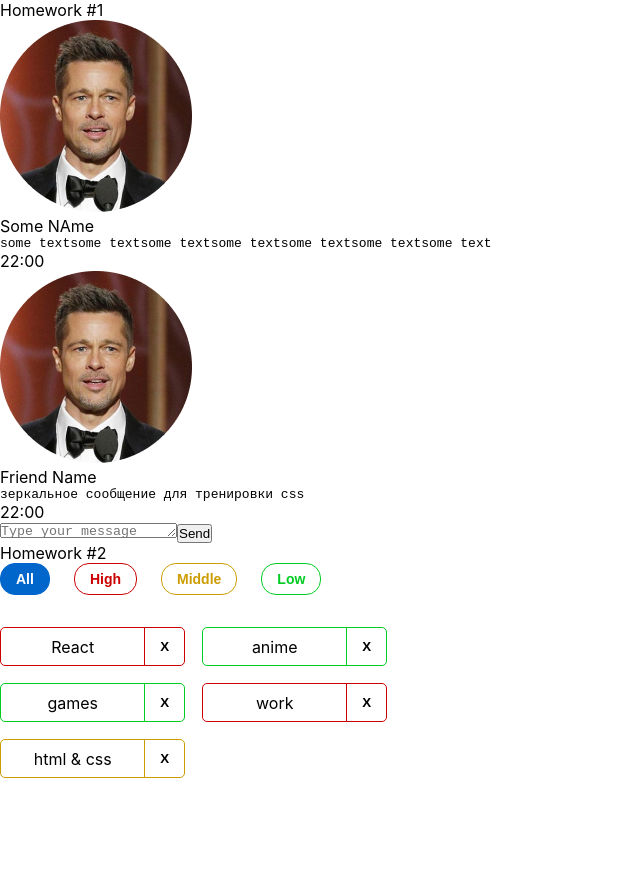
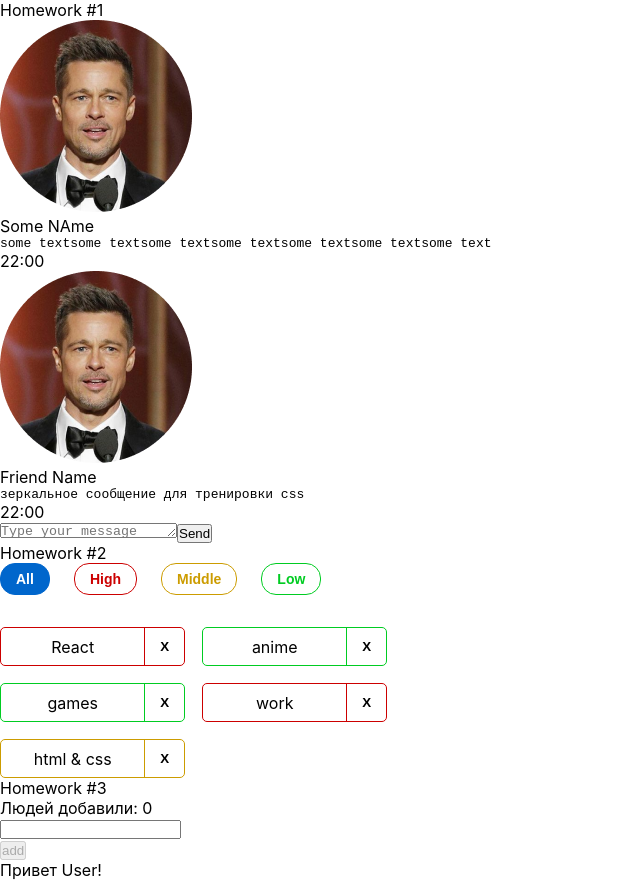
Before and after one commit to Yelkira/homework_with_auto, a React (Create React App) app: page / in a window 1280 px wide. Shown: the whole page, without its empty margins (0-640 px from the left). Before the commit the page ends 800 px from the top, so only its background shows below. Built offline with nearby package versions, Linux system fonts and the light colour scheme.

Commit message:
HW3 is done

```diff
--- a/package.json
+++ b/package.json
@@ -14,7 +14,7 @@
     "@types/node": "16.11.56",
     "@types/react": "18.0.17",
     "@types/react-dom": "18.0.6",
-    "@types/uuid": "8.3.4",
+    "@types/uuid": "^9.0.0",
     "axios": "0.27.2",
     "gh-pages": "^4.0.0",
     "react": "18.2.0",
@@ -24,7 +24,7 @@
     "react-scripts": "5.0.1",
     "redux": "4.2.0",
     "typescript": "4.7.4",
-    "uuid": "9.0.0",
+    "uuid": "^9.0.0",
     "web-vitals": "2.1.4"
   },
   "scripts": {
--- a/src/s1-main/App.tsx
+++ b/src/s1-main/App.tsx
@@ -2,6 +2,7 @@ import React from 'react'
 import s from './App.module.css'
 import HW1 from '../s2-homeworks/hw01/HW1'
 import HW2 from "../s2-homeworks/hw02/HW2";
+import HW3 from "../s2-homeworks/hw03/HW3";
 
 function App() {
     return (
@@ -9,7 +10,7 @@ function App() {
             <HW1/>
             {/*раскомментировать по ходу выполнения*/}
             <HW2/>
-            {/*<HW3/>*/}
+            <HW3/>
             {/*<HW4/>*/}
 
             {/*при выполнении дз 5 и более - закомментировать здесь дз 1-4, так как они есть внутри дз 5*/}
--- a/src/s2-homeworks/hw03/Greeting.tsx
+++ b/src/s2-homeworks/hw03/Greeting.tsx
@@ -2,14 +2,14 @@ import React, {ChangeEvent, KeyboardEvent} from 'react'
 import s from './Greeting.module.css'
 
 type GreetingPropsType = {
-    name: any // need to fix any
-    setNameCallback: any // need to fix any
-    addUser: any // need to fix any
-    onBlur: any // need to fix any
-    onEnter: any // need to fix any
-    error: any // need to fix any
-    totalUsers: any // need to fix any
-    lastUserName?: any // need to fix any
+    name: string // need to fix any
+    setNameCallback: (e: ChangeEvent<HTMLInputElement>)=>void // need to fix any
+    addUser: ()=>void // need to fix any
+    onBlur: ()=>void // need to fix any
+    onEnter: (e:KeyboardEvent<HTMLInputElement>)=>void // need to fix any
+    error: string // need to fix any
+    totalUsers: number // need to fix any
+    lastUserName?: string // need to fix any
 }
 
 // презентационная компонента (для верстальщика)
@@ -25,7 +25,7 @@ const Greeting: React.FC<GreetingPropsType> = (
         lastUserName,
     } // деструктуризация пропсов
 ) => {
-    const inputClass = s.errorInput // need to fix with (?:)
+    const inputClass = error ? s.errorInput : s.input // need to fix with (?:)
 
     return (
         <div id={'hw3-form'} className={s.greetingForm}>
--- a/src/s2-homeworks/hw03/GreetingContainer.tsx
+++ b/src/s2-homeworks/hw03/GreetingContainer.tsx
@@ -3,35 +3,45 @@ import Greeting from './Greeting'
 import { UserType } from './HW3'
 
 type GreetingContainerPropsType = {
-    users: any // need to fix any
-    addUserCallback: any // need to fix any
+    users: UserType[] // need to fix any
+    addUserCallback: (name: any)=>void // need to fix any
 }
 
 export const pureAddUser = (name: any, setError: any, setName: any, addUserCallback: any) => {
+    if (name.trim() === ''){
+        setError("Ошибка! Введите имя!")
+        setName(name)
+    } else {
+        addUserCallback(name)
+        setName("")
+    }
+
     // если имя пустое - показать ошибку, иначе - добавить юзера и очистить инпут
 }
 
-export const pureOnBlur = (name: any, setError: any) => { // если имя пустое - показать ошибку
+export const pureOnBlur = (name: any, setError: any) => {
+    if (name.trim() === ''){
+        setError('Ошибка! Введите имя!')
+    }// если имя пустое - показать ошибку
 }
 
-export const pureOnEnter = (e: any, addUser: any) => { // если нажата кнопка Enter - добавить
+export const pureOnEnter = (e: KeyboardEvent<HTMLInputElement>, addUser: ()=>void) => {// если нажата кнопка Enter - добавить
+if (e.key === "Enter") addUser()
 }
 
 // более простой и понятный для новичков
 // function GreetingContainer(props: GreetingPropsType) {
-
 // более современный и удобный для про :)
 const GreetingContainer: React.FC<GreetingContainerPropsType> = ({
     users,
     addUserCallback,
 }) => {
     // деструктуризация пропсов
-    const [name, setName] = useState<any>('') // need to fix any
-    const [error, setError] = useState<any>('') // need to fix any
+    const [name, setName] = useState<string>('') // need to fix any
+    const [error, setError] = useState<string>('') // need to fix any
 
-    const setNameCallback = (e: any) => { // need to fix any
-        setName('some name') // need to fix
-
+    const setNameCallback = (e: ChangeEvent<HTMLInputElement>) => { // need to fix any
+        setName(e.currentTarget.value) // need to fix
         error && setError('')
     }
     const addUser = () => {
@@ -42,12 +52,12 @@ const GreetingContainer: React.FC<GreetingContainerPropsType> = ({
         pureOnBlur(name, setError)
     }
 
-    const onEnter = (e: any) => {
+    const onEnter = (e: KeyboardEvent<HTMLInputElement>) => {
         pureOnEnter(e, addUser)
     }
 
-    const totalUsers = 0 // need to fix
-    const lastUserName = 'some name' // need to fix
+    const totalUsers = users.length // need to fix
+    const lastUserName = totalUsers !==0? users[totalUsers -1 ].name : "User" // need to fix
 
     return (
         <Greeting
--- a/src/s2-homeworks/hw03/HW3.tsx
+++ b/src/s2-homeworks/hw03/HW3.tsx
@@ -4,33 +4,32 @@ import s2 from '../../s1-main/App.module.css'
 import GreetingContainer from './GreetingContainer'
 
 /*
-* 1 - описать тип UserType
-* 2 - указать нужный тип в useState с users
-* 3 - дописать типы и логику функции pureAddUserCallback и проверить её тестами
-* 4 - в файле GreetingContainer.tsx дописать типизацию пропсов
-* 5 - в файле GreetingContainer.tsx указать нужные типы в useState с name и error
-* 6 - в файле GreetingContainer.tsx дописать тип и логику функции setNameCallback
-* 7 - в файле GreetingContainer.tsx дописать логику функций pureAddUser, pureOnBlur, pureOnEnter и проверить их тестами
-* 8 - в файле GreetingContainer.tsx вычислить количество добавленных и имя последнего (totalUsers, lastUserName)
-* 9 - в файле Greeting.tsx дописать типизацию пропсов
+* 1 - описать тип UserType ----------
+* 2 - указать нужный тип в useState с users------------
+* 3 - дописать типы и логику функции pureAddUserCallback и проверить её тестами----------------
+* 4 - в файле GreetingContainer.tsx дописать типизацию пропсов-------------
+* 5 - в файле GreetingContainer.tsx указать нужные типы в useState с name и error-------------
+* 6 - в файле GreetingContainer.tsx дописать тип и логику функции setNameCallback-----------------
+* 7 - в файле GreetingContainer.tsx дописать логику функций pureAddUser, pureOnBlur, pureOnEnter и проверить их тестами-------------
+* 8 - в файле GreetingContainer.tsx вычислить количество добавленных и имя последнего (totalUsers, lastUserName)-----------
+* 9 - в файле Greeting.tsx дописать типизацию пропсов-------------
 * 10 - в файле Greeting.tsx вычислить inputClass в зависимости от наличия ошибки
 * 11 - сделать стили в соответствии с дизайном
 * */
 
 // types
 export type UserType = {
-    _id: any // need to fix any
-    name: any // need to fix any
+    _id: string
+    name: string
 }
 
-export const pureAddUserCallback = (name: any, setUsers: any, users: any) => { // need to fix any
-    const user = { // need to fix
-    }
+export const pureAddUserCallback = (name: string, setUsers:(users: UserType[])=>void, users: UserType[]) => { // need to fix any
+    const user = {_id: v1(), name}
     setUsers([...users, user])
 }
 
 const HW3 = () => {
-    const [users, setUsers] = useState<any>([]) // need to fix any
+    const [users, setUsers] = useState<UserType[]>([]) // need to fix any
 
     const addUserCallback = (name: any) => { // need to fix any
         pureAddUserCallback(name, setUsers, users)
```
Also changed, not shown: 1 other file (tests, documents, lock files or other folders).
